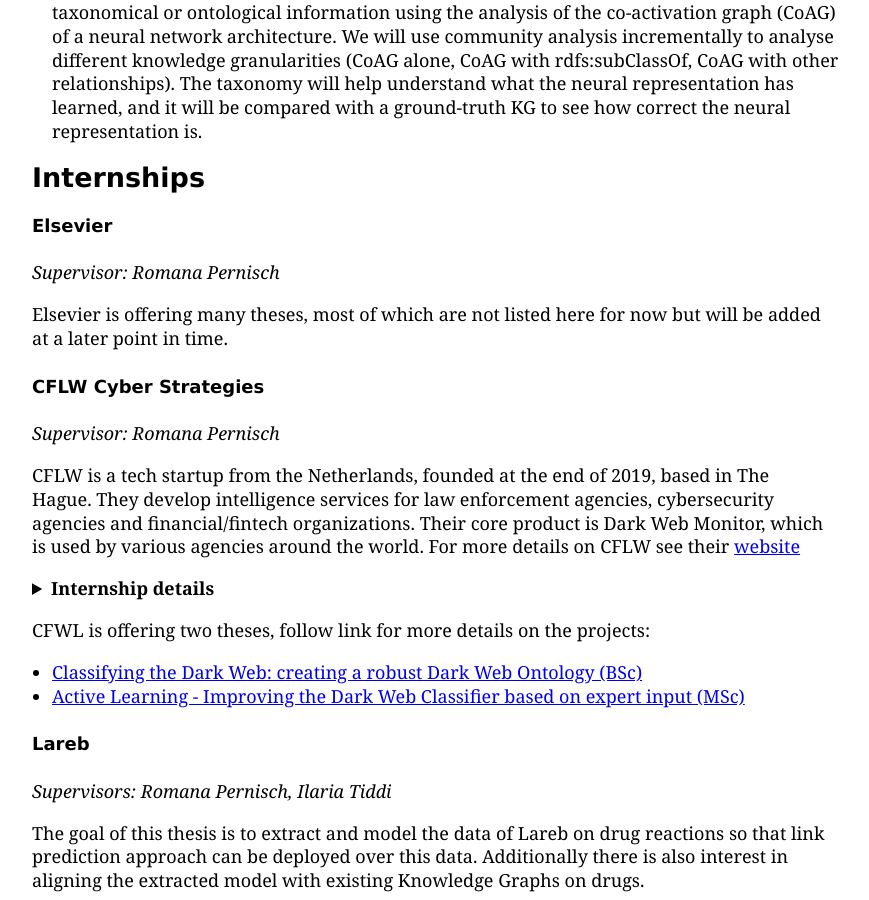
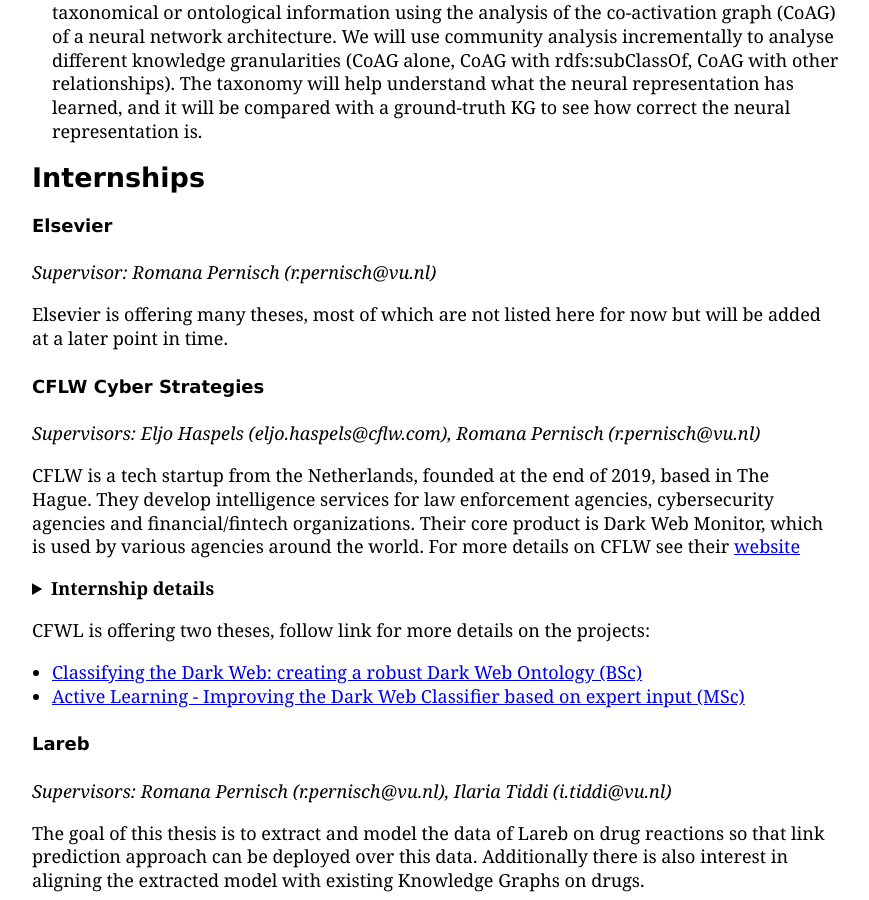
Before and after one commit to kai-vu/site, a Jekyll site: the page built from theses/index.md, in a window 1280 px wide and 900 px high, scrolled down 3220 px. Shown: the whole window, without its empty margins (208-1077 px from the left). Built offline with Jekyll 4.4.1, drawn with Linux system fonts in a browser that asks for light colours; our own code applies the rules of GitHub Pages for plain Markdown files; some of the changed text lies outside the part shown.

Commit message:
some typos

```diff
--- a/theses/index.md
+++ b/theses/index.md
@@ -24,7 +24,7 @@
 Ontologies model specific domains. As domains evolve over time, ontologies have to be changed as well. Not only are the ontologies themsevels affected but also applications using those ontologies for various purposes. We have multiple theses in this domain.
 - **ChImp 2.0**: The ChImp Protégé plugin helps ontology engineers during this process by summarising and displaying changes and the effects of changes on the ontology as a whole. We have multiple possible projects with ChImp. More information is <a href='RP_chimp'>here</a>.
 - **Materialisation/Reasoning**: We have previously investigated the impact on the materialisation (making implicit knowledge explicit) and want to further the analysis by diving into more depth. This means that we want to investigate the types of changes in more detail but also the effect of the changes more localized in the materialisation, rather then looking at the materialisation as a whole.
-- **Embeddings**: We have previously developed a methon to compare embeddings as the underlying knowledge graph changes. We want to further this method and analyse its capabilities in more detail. <a href='RP_eri'>here</a> is the thesis description.
+- **Embeddings**: We have previously developed a methon to compare embeddings as the underlying knowledge graph changes. We want to further this method and analyse its capabilities in more detail. <a href='RP_eri'>Here</a> is the thesis description.
 
 There are other related topics in collaboration with companies, that are centered around ontology engineering or dealing with changing data (stream) in general. You can find more information further below on this page:
 - <a href='#elsevier'>Elsevier</a>
@@ -53,11 +53,11 @@
 
 What are narratives?
 - **Identifying Formal Narrative from KGs**: The goal of this project is to extract as many narrative as possible (in terms of set of facts) from existing KGs such as DBpedia or Wikidata. In order collect these facts, we will use the narrative formal structure as presented in this <a href="http://ceur-ws.org/Vol-2969/paper31-CAOS.pdf">paper</a>.
-- **A Benchmark for understanding Narratives**: Language Models and KGs. Work on extending the three existing benchmarks (<a href="https://doi.org/10.5281/zenodo.7081522">1</a>,<a href="https://zenodo.org/record/7118556">2</a>,<a href="https://zenodo.org/record/7120502">3</a>) for understanding narratives.
+- **A Benchmark for understanding Narratives**: Language Models and KGs. Work on extending the three existing benchmarks (<a href="https://doi.org/10.5281/zenodo.7081522">1</a>, <a href="https://zenodo.org/record/7118556">2</a>, <a href="https://zenodo.org/record/7120502">3</a>) for understanding narratives.
 
 
 #### Question Answering
-*Supervisor: Benno Kruit (b.b.kruit@vu.nl)*
+*Supervisors: Benno Kruit (b.b.kruit@vu.nl), Stefan Schlobach (k.s.schlobach@vu.nl)*
 
 - **Playing "20 Questions" with a KG** (BSc): detailed description is located <a href="BK_20questions">here</a>.
 - **Multi-modal Question Answering** (MSc)
@@ -65,7 +65,7 @@
 
 
 #### Multi-lingual problems
-*Supervisor: Benno Kruit (b.b.kruit@vu.nl)*
+*Supervisors: Benno Kruit (b.b.kruit@vu.nl)*
 
 - **Multilingual Entity Linking** (BSc): Many names can refer to several different entities. In this project, we want to look at the problem of disambiguation and linking of entities.
 - **Multilingual Travel Knowledge Extraction** (MSc): This project is about integrating Wikivoyage location data with data from OpenStreetMap. The approach will leverage distant supervision, relation extraction, data integration and deel learning techniques. More details can be found <a href="BK_travel">here</a>.
@@ -81,12 +81,12 @@
 ## Internships
 
 #### Elsevier
-*Supervisor: Romana Pernisch*
+*Supervisor: Romana Pernisch (r.pernisch@vu.nl)*
 
 Elsevier is offering many theses, most of which are not listed here for now but will be added at a later point in time.
 
 #### CFLW Cyber Strategies
-*Supervisor: Romana Pernisch*
+*Supervisors: Eljo Haspels (eljo.haspels@cflw.com), Romana Pernisch (r.pernisch@vu.nl)*
 
 CFLW is a tech startup from the Netherlands, founded at the end of 2019, based in The Hague. They develop intelligence services for law enforcement agencies, cybersecurity agencies and financial/fintech organizations. Their core product is Dark Web Monitor, which is used by various agencies around the world. For more details on CFLW see their <a href="https://cflw.com">website</a>
 
@@ -115,7 +115,7 @@
 - <a href="cflw_activelearning">Active Learning - Improving the Dark Web Classifier based on expert input (MSc)</a>
 
 #### Lareb
-*Supervisors: Romana Pernisch, Ilaria Tiddi*
+*Supervisors: Romana Pernisch (r.pernisch@vu.nl), Ilaria Tiddi (i.tiddi@vu.nl)*
 
 The goal of this thesis is to extract and model the data of Lareb on drug reactions so that link prediction approach can be deployed over this data. Additionally there is also interest in aligning the extracted model with existing Knowledge Graphs on drugs.
 
```
